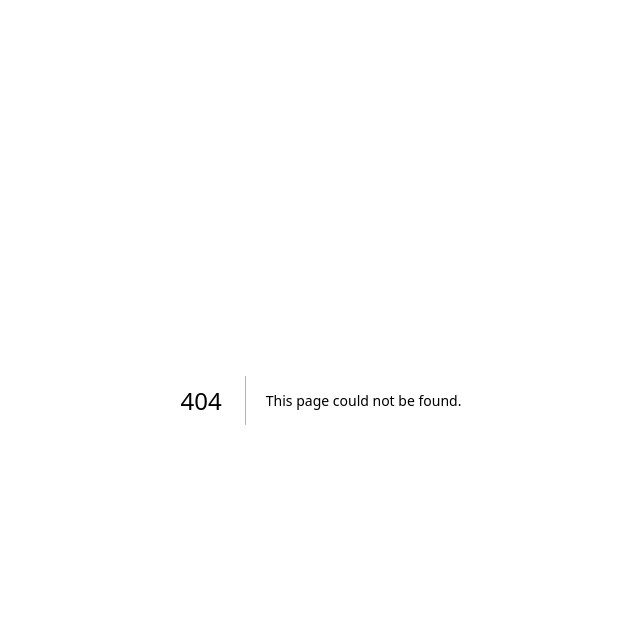
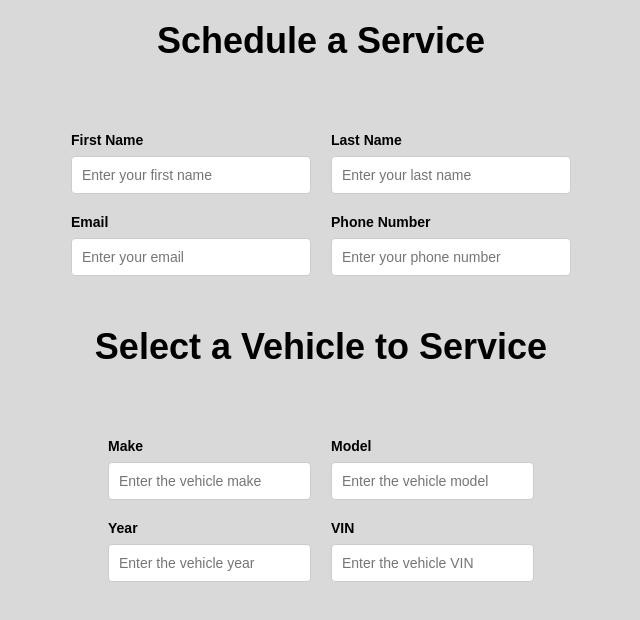
Before and after one commit to rockett366/Precision-Auto-Repair-and-Body, a Next.js app in the folder precision-auto/: page /select-service in a window 1280 px wide. Before the commit this address had no page. Shown: the top 620 px of the page, without its empty margins (319-959 px from the left). Built offline with nearby package versions, Linux system fonts and the light colour scheme.

Commit message:
Added vehicle selction form and formatted

```diff
--- a/precision-auto/package.json
+++ b/precision-auto/package.json
@@ -9,8 +9,8 @@
     "lint": "next lint"
   },
   "dependencies": {
+    "next": "^15.2.2",
     "react": "^19.0.0",
-    "react-dom": "^19.0.0",
-    "next": "15.2.2"
+    "react-dom": "^19.0.0"
   }
 }
--- /dev/null
+++ b/precision-auto/src/app/select-service/page.js
@@ -0,0 +1,102 @@
+import styles from './page.module.css';
+
+export default function ScheduleServicePage() {
+  return (
+    <div className={styles.container}>
+      {/* Title for the first form */}
+      <h1 className={styles.title}>Schedule a Service</h1>
+
+      {/* Form Container for scheduling a service */}
+      <div className={styles.formContainer}>
+        {/* First Name */}
+        <div className={styles.inputWrapper}>
+          <label className={styles.label}>First Name</label>
+          <input
+            type="text"
+            placeholder="Enter your first name"
+            className={styles.inputField}
+          />
+        </div>
+
+        {/* Last Name */}
+        <div className={styles.inputWrapper}>
+          <label className={styles.label}>Last Name</label>
+          <input
+            type="text"
+            placeholder="Enter your last name"
+            className={styles.inputField}
+          />
+        </div>
+
+        {/* Email */}
+        <div className={styles.inputWrapper}>
+          <label className={styles.label}>Email</label>
+          <input
+            type="email"
+            placeholder="Enter your email"
+            className={styles.inputField}
+          />
+        </div>
+
+        {/* Phone Number */}
+        <div className={styles.inputWrapper}>
+          <label className={styles.label}>Phone Number</label>
+          <input
+            type="tel"
+            placeholder="Enter your phone number"
+            className={styles.inputField}
+          />
+        </div>
+      </div>
+
+      {/* New Section for "Select a Vehicle to Service" */}
+      <div className={styles.formSection}>
+        {/* Title for the second form */}
+        <h1 className={styles.title}>Select a Vehicle to Service</h1>
+
+        {/* Form Container for vehicle selection */}
+        <div className={styles.formContainer}>
+          {/* Vehicle Make */}
+          <div className={styles.inputWrapper}>
+            <label className={styles.label}>Make</label>
+            <input
+              type="text"
+              placeholder="Enter the vehicle make"
+              className={styles.inputField}
+            />
+          </div>
+
+          {/* Vehicle Model */}
+          <div className={styles.inputWrapper}>
+            <label className={styles.label}>Model</label>
+            <input
+              type="text"
+              placeholder="Enter the vehicle model"
+              className={styles.inputField}
+            />
+          </div>
+
+          {/* Vehicle Year */}
+          <div className={styles.inputWrapper}>
+            <label className={styles.label}>Year</label>
+            <input
+              type="text"
+              placeholder="Enter the vehicle year"
+              className={styles.inputField}
+            />
+          </div>
+
+          {/* Vehicle VIN */}
+          <div className={styles.inputWrapper}>
+            <label className={styles.label}>VIN</label>
+            <input
+              type="text"
+              placeholder="Enter the vehicle VIN"
+              className={styles.inputField}
+            />
+          </div>
+        </div>
+      </div>
+    </div>
+  );
+}
--- /dev/null
+++ b/precision-auto/src/app/select-service/page.module.css
@@ -0,0 +1,49 @@
+.container {
+    background-color: #d9d9d9; /* Background color */
+    color: #000000; /* Text color */
+    min-height: 100vh;
+    padding: 20px;
+    display: flex;
+    flex-direction: column;
+    align-items: center;
+    justify-content: flex-start;
+  }
+
+  .title {
+    font-size: 36px;
+    font-weight: bold;
+    margin-bottom: 20px;
+    text-align: center;
+  }
+
+  .formContainer {
+    display: grid;
+    grid-template-columns: 1fr 1fr;
+    grid-template-rows: auto auto;
+    gap: 20px;
+    max-width: 600px;
+    width: 100%;
+    padding: 50px;
+    background-color: transparent;
+    border-radius: 8px;
+    box-shadow: 0 0px 0px rgba(0, 0, 0, 0.1);
+  }
+
+  .inputWrapper {
+    display: flex;
+    flex-direction: column;
+  }
+
+  .label {
+    font-size: 14px;
+    font-weight: bold;
+    margin-bottom: 8px;
+  }
+
+  .inputField {
+    padding: 10px;
+    border: 1px solid #ccc;
+    border-radius: 4px;
+    font-size: 14px;
+    width: 100%;
+  }
```
